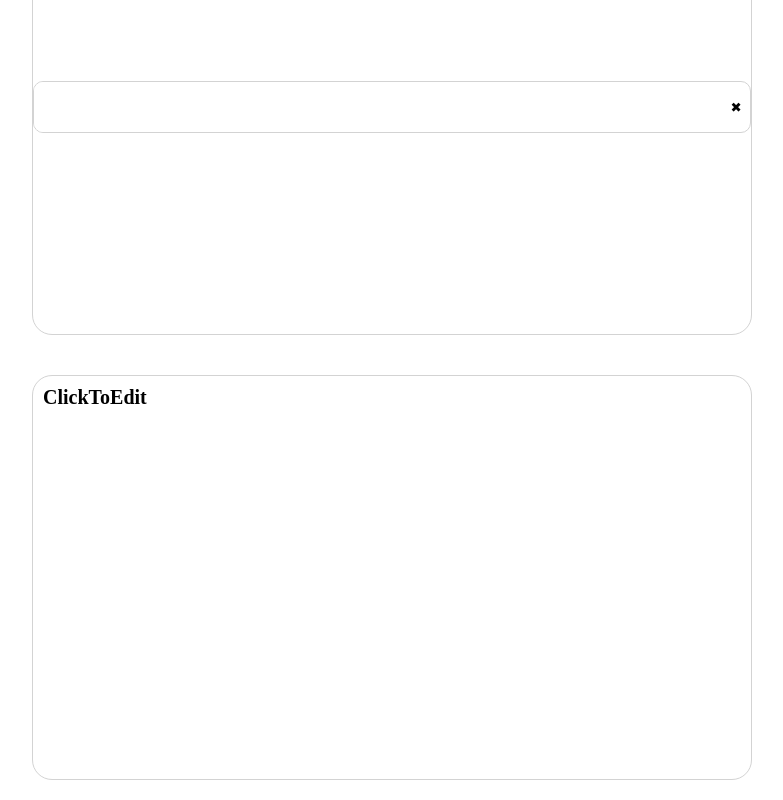
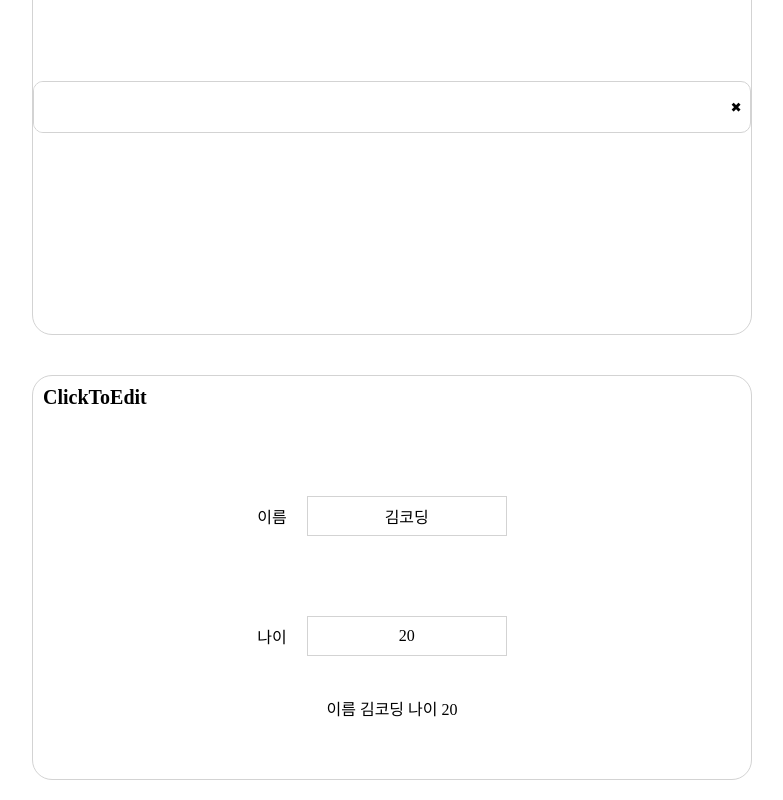
Before and after one commit to krim45/wanted_pre_onboarding, a React (Create React App) app in the folder custom-component/: page / in a window 1280 px wide. Shown: the part 1870-2670 px from the top of the page, without its empty margins (248-1031 px from the left). Built offline with nearby package versions, Linux system fonts and the light colour scheme; the HTML template or start-up script is replaced by a standard one.

Commit message:
:sparkles:feat: ClickToEdit UI 구현

```diff
--- a/custom-component/src/component/ClickToEdit.js
+++ b/custom-component/src/component/ClickToEdit.js
@@ -1,10 +1,102 @@
-import React from 'react';
+import React, { useEffect, useRef, useState } from 'react';
+import styled from 'styled-components';
+
+const Wrapper = styled.div`
+  display: flex;
+  flex-direction: column;
+  justify-content: space-around;
+  align-items: center;
+  padding: 80px;
+`;
+
+const InputContainer = styled.div`
+  display: flex;
+  justify: space-between;
+  align-items: center;
+  margin: 40px 0;
+
+  > input {
+    width: 200px;
+    height: 40px;
+    margin: 0 20px;
+    text-align: center;
+  }
+`;
+
+const Text = styled.div`
+  display: grid;
+  text-align: center;
+  align-content: center;
+  border: 1px solid lightgray;
+  width: 200px;
+  height: 40px;
+  margin: 0 20px;
+`;
+
+const Input = ({ label, value, inputValueHandler }) => {
+  const inputRef = useRef(null);
+  const [isEdit, setIsEdit] = useState(false);
+  const [newValue, setNewValue] = useState(value);
+
+  useEffect(() => {
+    if (isEdit) {
+      inputRef.current.focus();
+    }
+  }, [isEdit]);
+
+  const handleValue = (e) => {
+    setNewValue(e.target.value);
+  };
+
+  const handlerBlur = () => {
+    inputValueHandler(newValue);
+    setIsEdit(!isEdit);
+  };
+
+  return (
+    <>
+      {isEdit ? (
+        <input
+          type="text"
+          name={label}
+          ref={inputRef}
+          defaultValue={newValue}
+          onChange={handleValue}
+          onBlur={handlerBlur}
+        />
+      ) : (
+        <Text onClick={() => setIsEdit(true)}>{newValue}</Text>
+      )}
+    </>
+  );
+};
 
 const ClickToEdit = () => {
+  const [name, setName] = useState('김코딩');
+  const [age, setAge] = useState('20');
+
   return (
-    <div>
-
-    </div>
+    <Wrapper>
+      <InputContainer>
+        <label htmlFor="name">이름</label>
+        <Input
+          label="name"
+          value={name}
+          inputValueHandler={(value) => setName(value)}
+        />
+      </InputContainer>
+      <InputContainer>
+        <label htmlFor="age">나이</label>
+        <Input
+          label="age"
+          value={age}
+          inputValueHandler={(value) => setAge(value)}
+        />
+      </InputContainer>
+      <div>
+        이름 {name} 나이 {age}
+      </div>
+    </Wrapper>
   );
 };
 
```
